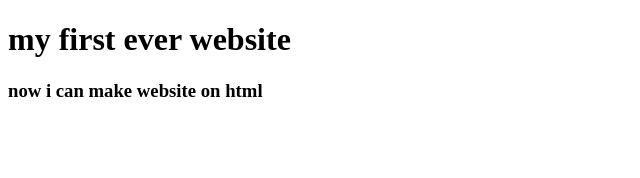
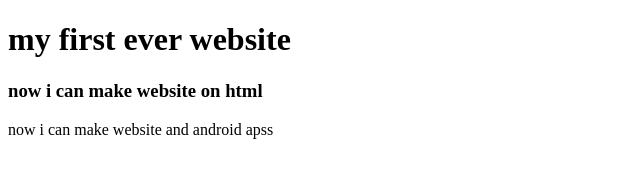
Before and after one commit to hossainsakib07/my-first-website, a plain HTML site: page index.html in a window 1280 px wide. Shown: the whole page, without its empty margins (0-640 px from the left). Drawn offline with Linux system fonts and the light colour scheme.

Commit message:
Update index.html

```diff
--- a/index.html
+++ b/index.html
@@ -9,5 +9,6 @@
 <body>
     <h1>my first ever website</h1>
     <h3>now i can make website on html</h3>
+    <p> now i can make website and android apss</p>
 </body>
 </html>
```
